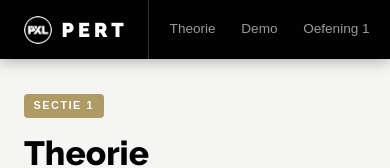
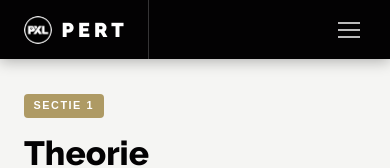
Before and after one commit to janc-pxl/TeachBertPERT, a Next.js app in the folder teachpert-next/: page / in a window 390 px wide. Shown: the top 168 px of the page. Built offline with nearby package versions, Linux system fonts and the light colour scheme.

Commit message:
hamburger menu

```diff
--- a/teachpert-next/src/app/globals.css
+++ b/teachpert-next/src/app/globals.css
@@ -19,6 +19,40 @@
 :root {
   --accent: #e63946;
 }
+
+/* ── Hamburger nav ──────────────────────────────────────────── */
+.nav-hamburger {
+  margin-left: auto; background: none; border: none; cursor: pointer;
+  display: flex; flex-direction: column; justify-content: center;
+  gap: 5px; padding: 6px; border-radius: 4px; transition: background .15s;
+  flex-shrink: 0;
+}
+.nav-hamburger:hover { background: rgba(255,255,255,.08); }
+.nav-hamburger span {
+  display: block; width: 22px; height: 2px; background: #bbb;
+  transition: transform .2s, opacity .2s, background .15s;
+}
+.nav-hamburger:hover span { background: #AE9A64; }
+.nav-hamburger[aria-expanded="true"] span:nth-child(1) { transform: translateY(7px) rotate(45deg); }
+.nav-hamburger[aria-expanded="true"] span:nth-child(2) { opacity: 0; }
+.nav-hamburger[aria-expanded="true"] span:nth-child(3) { transform: translateY(-7px) rotate(-45deg); }
+.nav-dropdown {
+  display: none; flex-direction: column;
+  position: fixed; top: 54px; right: 0;
+  background: #030203; border-top: 2px solid #AE9A64;
+  min-width: 220px; z-index: 200; box-shadow: 0 4px 16px rgba(0,0,0,.35);
+}
+.nav-dropdown.open { display: flex; }
+.nav-dropdown a {
+  font-family: var(--font-raleway), Arial, sans-serif;
+  font-weight: 700; font-size: .85rem;
+  letter-spacing: .04em; text-transform: uppercase; text-decoration: none;
+  color: #bbb; padding: .85rem 1.5rem; border-bottom: 1px solid rgba(255,255,255,.07);
+  transition: color .15s, background .15s;
+}
+.nav-dropdown a:last-child { border-bottom: none; }
+.nav-dropdown a:hover,
+.nav-dropdown a.active { color: #AE9A64; background: rgba(255,255,255,.04); }
 
 /* ── Base ───────────────────────────────────────────────────── */
 *, *::before, *::after { box-sizing: border-box; margin: 0; padding: 0; }
--- a/teachpert-next/src/components/layout/NavBar.tsx
+++ b/teachpert-next/src/components/layout/NavBar.tsx
@@ -17,6 +17,7 @@ const NAV_LINKS = [
 
 export function NavBar() {
   const [active, setActive] = useState("theorie");
+  const [open, setOpen] = useState(false);
   const observerRef = useRef<IntersectionObserver | null>(null);
 
   useEffect(() => {
@@ -46,6 +47,22 @@ export function NavBar() {
     return () => observerRef.current?.disconnect();
   }, []);
 
+  // Close on outside click or Escape
+  useEffect(() => {
+    if (!open) return;
+    const onKey = (e: KeyboardEvent) => { if (e.key === "Escape") setOpen(false); };
+    const onClick = (e: MouseEvent) => {
+      const t = e.target as Element;
+      if (!t.closest(".nav-hamburger") && !t.closest(".nav-dropdown")) setOpen(false);
+    };
+    document.addEventListener("keydown", onKey);
+    document.addEventListener("click", onClick);
+    return () => {
+      document.removeEventListener("keydown", onKey);
+      document.removeEventListener("click", onClick);
+    };
+  }, [open]);
+
   return (
     <nav
       style={{
@@ -57,10 +74,9 @@ export function NavBar() {
         alignItems: "center",
         padding: "0 1.5rem",
         boxShadow: "0 2px 14px rgba(0,0,0,.3)",
-        overflowX: "auto",
-        scrollbarWidth: "none",
       }}
     >
+      {/* Brand */}
       <div
         style={{
           display: "flex",
@@ -88,28 +104,31 @@ export function NavBar() {
         PERT
       </div>
 
-      {NAV_LINKS.map((link) => {
-        const id = link.href.slice(1);
-        const isActive = active === id;
-        return (
+      {/* Hamburger button */}
+      <button
+        className="nav-hamburger"
+        aria-label="Menu"
+        aria-expanded={open}
+        onClick={() => setOpen((v) => !v)}
+      >
+        <span />
+        <span />
+        <span />
+      </button>
+
+      {/* Dropdown */}
+      <div className={`nav-dropdown${open ? " open" : ""}`}>
+        {NAV_LINKS.map((link) => (
           <a
             key={link.href}
             href={link.href}
-            style={{
-              color: isActive ? "#fff" : "rgba(255,255,255,.6)",
-              textDecoration: "none",
-              padding: "0.85rem 0.8rem",
-              fontSize: "0.85rem",
-              whiteSpace: "nowrap",
-              borderBottom: isActive ? "2px solid #AE9A64" : "2px solid transparent",
-              transition: "color .15s",
-              flexShrink: 0,
-            }}
+            className={active === link.href.slice(1) ? "active" : undefined}
+            onClick={() => setOpen(false)}
           >
             {link.label}
           </a>
-        );
-      })}
+        ))}
+      </div>
     </nav>
   );
 }
```
